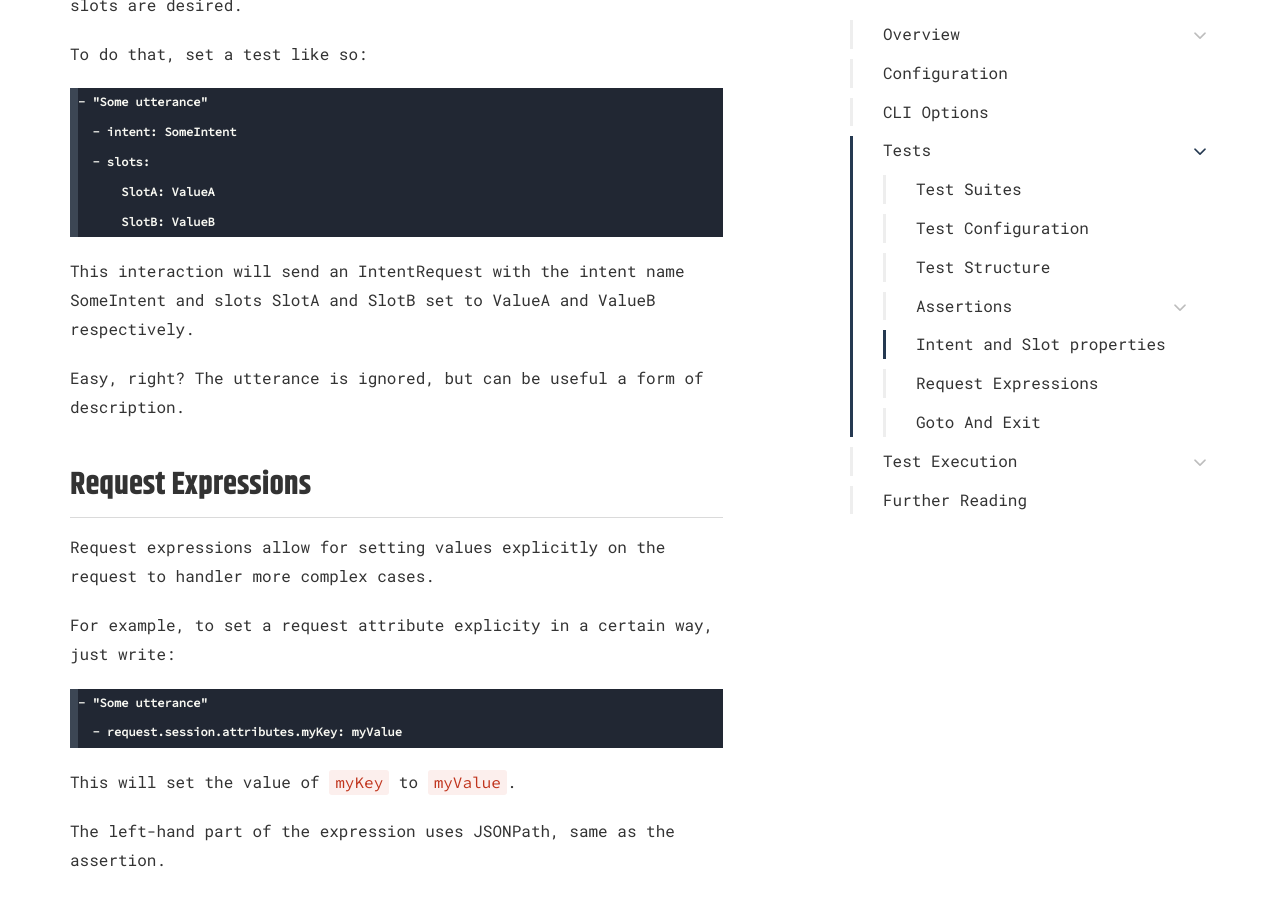
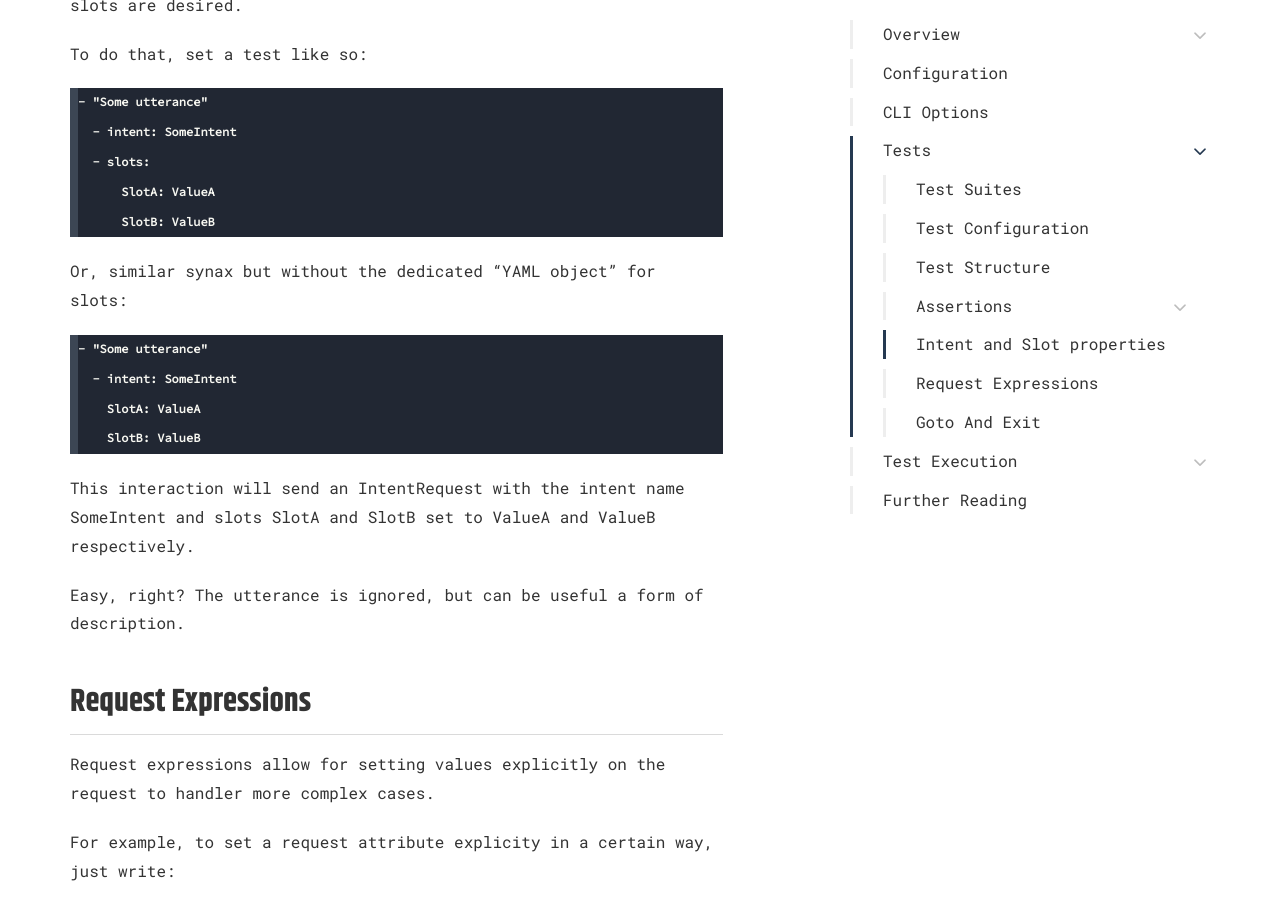
Before and after one commit to bespoken/bespoken-docs, a Jekyll site: the page built from unit-testing/guide.md, in a window 1280 px wide and 900 px high, scrolled down 10737 px. Built offline with Jekyll 4.4.1, drawn with Linux system fonts in a browser that asks for light colours; some web fonts are replaced.

Commit message:
Documented new slot syntax

````diff
--- a/unit-testing/guide.md
+++ b/unit-testing/guide.md
@@ -327,6 +327,14 @@ To do that, set a test like so:
       SlotB: ValueB
 ```
 
+Or, similar synax but without the dedicated "YAML object" for slots:
+```
+- "Some utterance"
+  - intent: SomeIntent
+    SlotA: ValueA
+    SlotB: ValueB
+```
+
 This interaction will send an IntentRequest with the intent name SomeIntent and slots SlotA and SlotB set to ValueA and ValueB respectively.
 
 Easy, right? The utterance is ignored, but can be useful a form of description.
````
